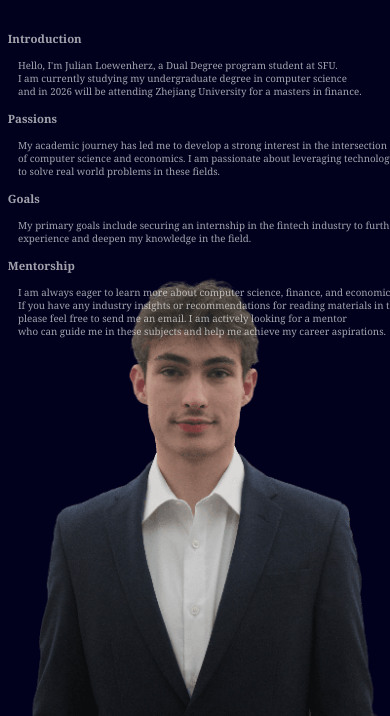
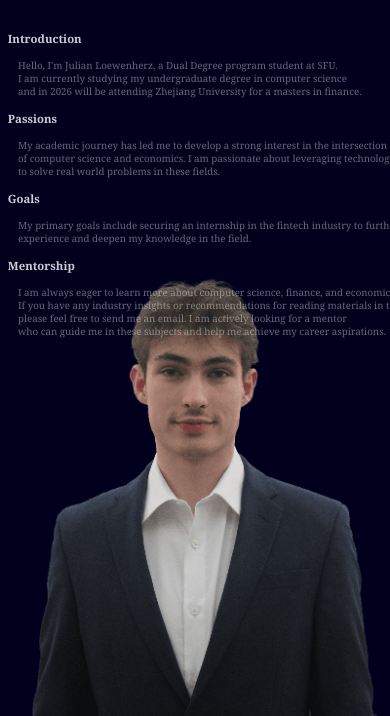
Before and after one commit to JulianLoewenherz/PersonalPortfolio, a plain HTML site: page index.html in a window 390 px wide. Shown: the part 128-844 px from the top of the page. Drawn offline with Linux system fonts and the light colour scheme.

Commit message:
Add files via upload

```diff
--- a/style.css
+++ b/style.css
@@ -466,22 +466,6 @@ p {
     }
 }
 
-@media (max-width: 480px) {
-    #introText {
-        margin-top: 10vw;
-    }
-
-    #introText, #introText h3, #introText pre {
-        opacity: 0.4;
-    }
-
-
-    #introText:hover, #introText h3:hover, #introText pre:hover {
-        opacity: 1;
-    }
-}
-
-
 #introText, #introText h3, #introText pre {
     opacity: 0.8; /
 }
@@ -491,6 +475,24 @@ p {
     opacity: 1;
 }
 
+@media (max-width: 480px) {
+    #introText {
+        margin-top: 10vw;
+    }
+
+    #introText, #introText, #introText pre {
+        opacity: 0.4;
+    }
+
+
+    #introText:hover, #introText, #introText pre:hover {
+        opacity: 1;
+    }
+}
+
+
+
+
 /* Tooltip */
 .tooltip {
     display: none;
@@ -499,7 +501,7 @@ p {
     color: #fff;
     padding: 5px;
     border-radius: 5px;
-    font-size: 1vw;
+    font-size: 2vw;
     z-index: 1000;
 }
 
```
